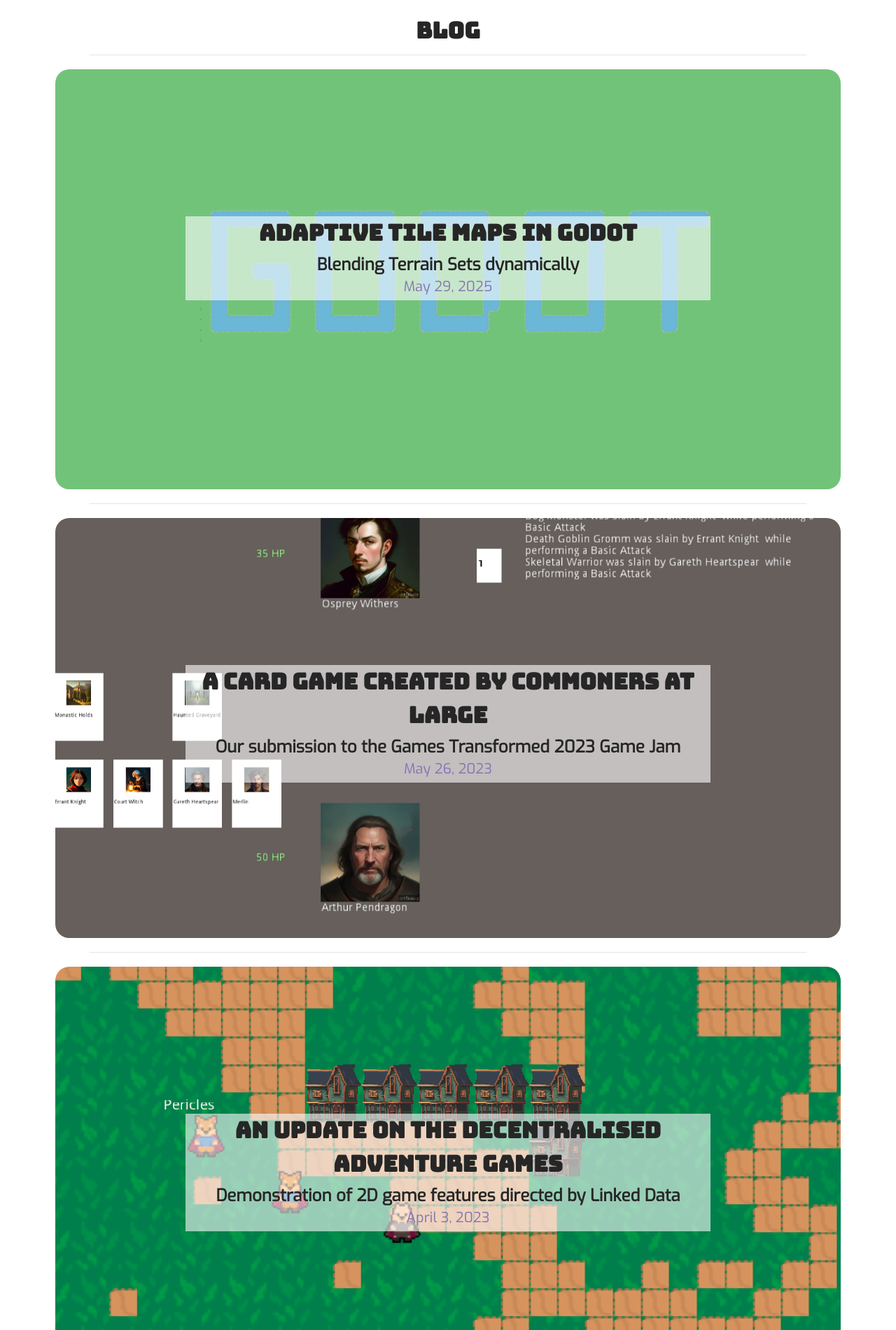
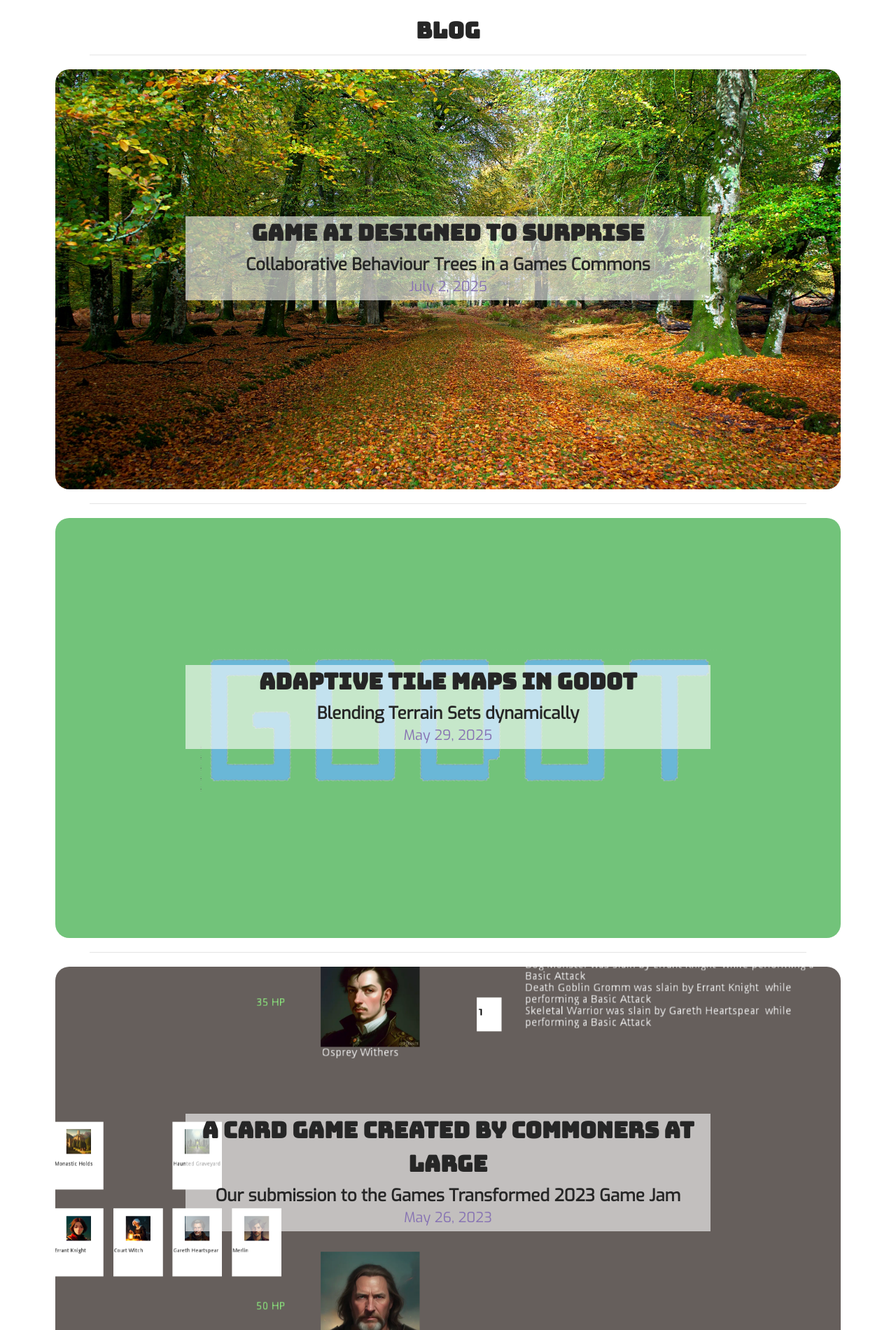
Before and after one commit to calummackervoy/calummackervoy.github.io, a Jekyll site: the page built from en/_pages/06_blog.html, in a window 1280 px wide. Shown: the part 450-2350 px from the top of the page at 70% size. Built offline with Jekyll 4.4.1, drawn with Linux system fonts in a browser that asks for light colours; nearby versions of some CDN libraries; some of the changed lines change nothing that is shown.

Commit message:
Game AI Designed to Surprise: Collaborative Behaviour Trees in a Games Commons
New English-language article

```diff
--- a/_sass/_layout.scss
+++ b/_sass/_layout.scss
@@ -399,6 +399,10 @@
     display: block; margin-left: auto; margin-right: auto; width: 75%;
   }
 
+  .blog-centred-image {
+    display: block; margin-left: auto; margin-right: auto; max-width: 75%;
+  }
+
   .blog-full-image-vertical {
     display: block; margin-left: auto; margin-right: auto;
   }
--- /dev/null
+++ b/en/_posts/2025-07-02-behaviour-trees.md
@@ -0,0 +1,35 @@
+---
+
+title: Game AI Designed to Surprise
+summary: Collaborative Behaviour Trees in a Games Commons
+lang: en
+lang-ref: commons-behaviour-trees
+
+header_image: '/assets/img/post_headers/03.jpg'
+---
+
+The Commons is property that opens itself up to use by anyone, and which is owned and managed by the people who use it... So what would that mean when talking about game development?
+
+For the past couple of years I've been working on the concept of a [Games Commons](https://gamescommons.com/), which is a new way of designing games that centres around flexibility, collaboration and the concept of Do-It-Together. These are games built around a creative community of hackers, like Wikipedia but for game content.
+
+Our flagship project is a game about making and breaking social systems using creative powers. Social systems are made up of networked agents that are running AI scripts built by the player, and shared in common by the community. The design of the tools which enable the player to create and collaborate on such scripts is the subject of today's article.
+
+An AI agent in games is always essentially running an algorithm; a script directing their interface with the game world. The AI could be a peer of the human player, working with or against them. At the other extreme the agent may be there simply to decorate the world and make it believable. Usually a single game will employ several different kinds of AI, working towards different goals. It may even use different AI methods to achieve those goals. "Good game AI" is therefore not necessarily AI which is complicated; it's AI which is appropriate to the objectives of the game designer with the agent that is deploying it.
+
+In our case we need to design a data structure which can be used to represent an AI script, and the in-game tools which can be used by the player to create and share such scripts. As such, for now at least, we have chosen a "one size fits all" approach to AI: a single approach that is flexible enough to be used by our game for competitive agents as well as decorative ones.
+
+For this purpose we have proposed using a data-driven version of **Behaviour Trees**, which are essentially flowcharts that direct the decisions to be made and the actions taken by an agent. A simple behaviour tree might feature the **control** node "is the agent hungry?". If the agent is hungry, it would execute the action node: "eat something". If the agent is not hungry, it would follow the other side of the tree.
+
+<img src="{{ '/assets/img/post_assets/behaviour-trees/behaviour_tree_example.png' | absolute_url }}" class="blog-centred-image" alt="A flowchart displays a control node, 'hungry?'. One branch (yes) feeds into the action node, 'eat'. A second branch (no) feeds into another control node, labelled '...' to illustrate that in this case the tree continues" />
+
+The result of the above tree is that hunger is prioritised. If the agent is not hungry, then the flow continues. We can imagine a situation where (relieved of hunger) the agent is free to subsequently pursue a more whimsical chain of behaviours:
+
+<img src="{{ '/assets/img/post_assets/behaviour-trees/wander_shout.png' | absolute_url }}" class="blog-full-image" alt="In a second example, the flowchart leads through two action nodes; wander and shout. These nodes are followed by a new type of node, a mutate node, which is labelled 'destroy branch'. Finally we have a control node signifying that the tree continues">
+
+In the example above the agent will wander, and then shout. This branch of the tree finishes with a **forget** node, a special kind of control node for permanently modifying the behaviour tree itself. Execution of this node will destroy the wander-shout sub-branch, since the behaviour should be executed once - it was intended to be whimsical; a moment of madness. It also demonstrates that behaviour trees are _modular_; we can imagine the wander-shout branch being sufficient to define the entire behaviour tree of a _raving lunatic_, but for another agent we could plug in the same branch as just one aspect of their behaviour:
+
+<img src="{{ '/assets/img/post_assets/behaviour-trees/learning.png' | absolute_url }}" class="blog-full-image" alt="In this example both previous examples are pulled together. There is a condition, 'drunk?' which triggers the wander, shout and forget nodes, rendered smaller to indicate that they are a module that has been imported. This branch leads into a new behaviour, labelled 'learn'. If the agent is not drunk then the chart flows into the hunger tree from the first example, also imported">
+
+If the agent is drunk, they wander, shout and forget, before executing a new node, "learn". If the player is not drunk, the chart moves on to the hunger condition from the first example. We can see here how the behaviours wander-shout-forget, and hunger-eat, have been packaged into branches. Once packaged, they can be re-used by their creator in the behaviour trees of different agents, and published online with some metadata about what the branch does. Once published online other players can import the behaviour into their own agents, which is already a powerful mechanism for building a games commons. Further from this we have the "learn" node, which with the right metadata, can use search parameters for the agent to discover a new drunken behaviour online from the games commons. The next time this tree executes and the agent is still drunk, he will have forgotten the wander-shout behaviour but may discover a behaviour someone has published on the games commons that causes him to fall over and begin singing.
+
+The fact that the nodes on our behaviour trees are driven by data that can be published and then discovered _at run time_ allows for the emergence of spontaneous and unique behaviour that isn't conceivable in traditional game design. We can imagine a situation where our player's agent, hitherto a hunter and a cave man, has a moment of inspiration which allows them to learn the carving of bones into religious statues, and after hunting they begin to perform increasingly elaborate religious ceremonies. We quickly begin to see the flexibility of the behaviour tree system, but this also provides a powerful illustration of what is a _Games Commons_: another player lovingly created the process of tribalistic religious ceremonies, and in the publishing opened the possibility of everyone in the community to discover and experience them. The game evolves, driven by the creativity of its player base.
```
Also changed, not shown: assets/img/post_assets/behaviour-trees/behaviour_tree_example.png (added), assets/img/post_assets/behaviour-trees/learning.png (added), assets/img/post_assets/behaviour-trees/wander_shout.png (added), assets/img/post_headers/03.jpg (added).
